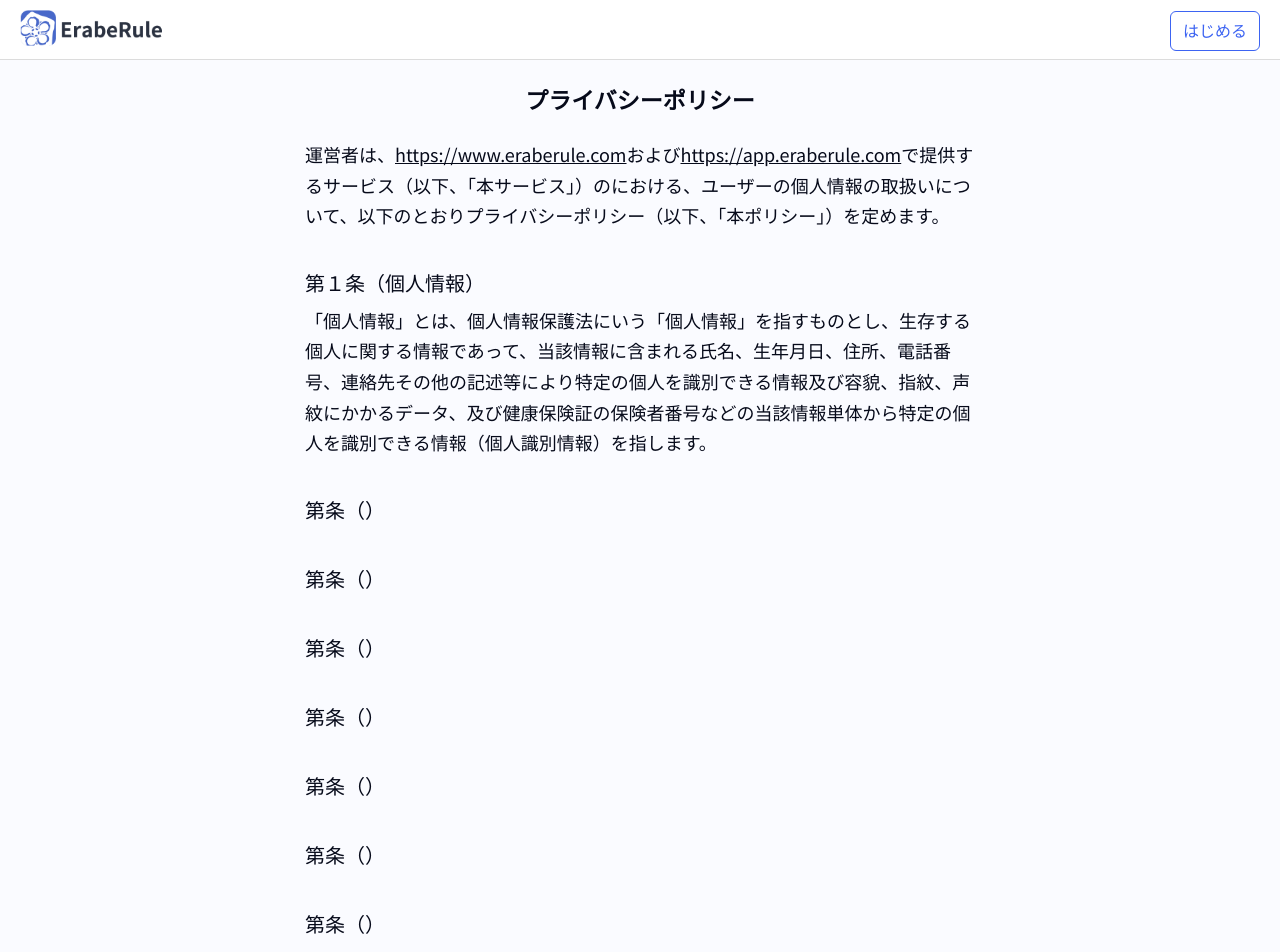
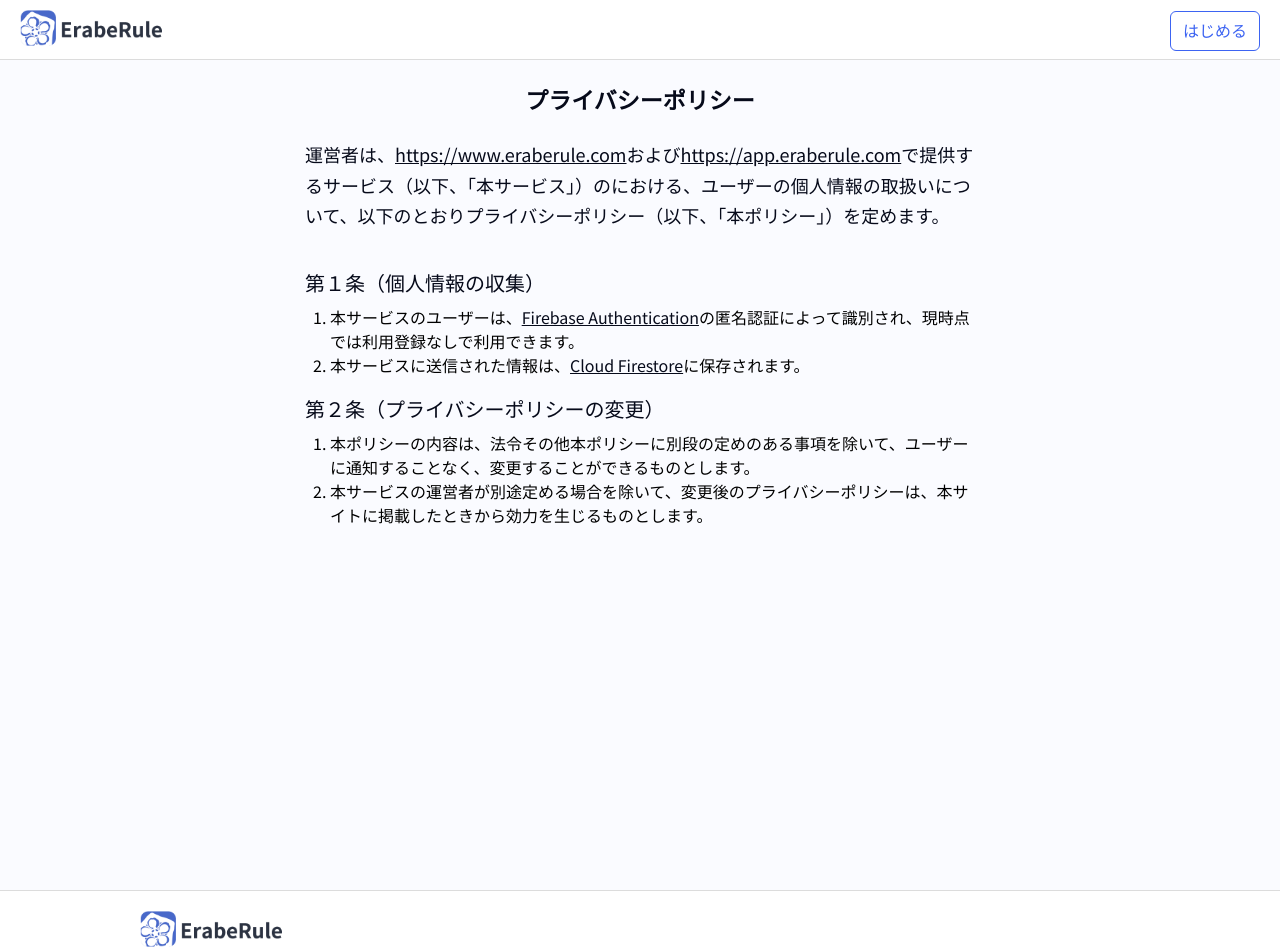
Before and after one commit to moyotsukai/eraberule-lp, a Next.js app: page /privacy in a window 1280 px wide. Shown: the top 952 px of the page. Built offline with nearby package versions, Linux system fonts and the light colour scheme.

Commit message:
add: PrivacyPage

```diff
--- a/components/common/Seo.tsx
+++ b/components/common/Seo.tsx
@@ -11,10 +11,10 @@ const Seo: React.FC<Props> = (props) => {
       <title>{props.title}</title>
       <meta charSet="utf-8" />
       <meta name="viewport" content="width=device-width,initial-scale=1" />
-      <meta name="description" content="ErabeRuleは、様々な投票ルールを実験的に使うことができる投票アプリです。" />
+      <meta name="description" content="様々な投票ルールを実験的に使うことができる投票アプリです。" />
       <meta property="og:url" content="https://www.eraberule.com" />
       <meta property="og:title" content="ErabeRule" />
-      <meta property="og:description" content="ErabeRuleは、様々な投票ルールを実験的に使うことができる投票アプリです。" />
+      <meta property="og:description" content="様々な投票ルールを実験的に使うことができる投票アプリです。" />
       <meta property="og:image" content="https://www.eraberule.com/ogimage_small.png" />
       <meta name="twitter:card" content="summary_large_image" />
       <meta name="twitter:title" content={props.title} />
--- a/components/templates/PrivacyPage.tsx
+++ b/components/templates/PrivacyPage.tsx
@@ -24,69 +24,34 @@ const PrivacyPage: React.FC = () => {
       <Spacer y={10} />
 
       <p css={subtitleStyle}>
-        第１条（個人情報）
+        第１条（個人情報の収集）
       </p>
-      <Text>
-        「個人情報」とは、個人情報保護法にいう「個人情報」を指すものとし、生存する個人に関する情報であって、当該情報に含まれる氏名、生年月日、住所、電話番号、連絡先その他の記述等により特定の個人を識別できる情報及び容貌、指紋、声紋にかかるデータ、及び健康保険証の保険者番号などの当該情報単体から特定の個人を識別できる情報（個人識別情報）を指します。
-      </Text>
+      <ul>
+        <li css={listStyle}>
+          本サービスのユーザーは、
+          <a href="https://firebase.google.com/docs/auth" css={linkStyle}>Firebase Authentication</a>
+          の匿名認証によって識別され、現時点では利用登録なしで利用できます。
+        </li>
+        <li css={listStyle}>
+          本サービスに送信された情報は、
+          <a href="https://firebase.google.com/docs/firestore" css={linkStyle}>Cloud Firestore</a>
+          に保存されます。
+        </li>
+      </ul>
       <Spacer y={10} />
 
       <p css={subtitleStyle}>
-        第条（）
+        第２条（プライバシーポリシーの変更）
       </p>
-      <Text>
-
-      </Text>
+      <ul>
+        <li css={listStyle}>
+          本ポリシーの内容は、法令その他本ポリシーに別段の定めのある事項を除いて、ユーザーに通知することなく、変更することができるものとします。
+        </li>
+        <li css={listStyle}>
+          本サービスの運営者が別途定める場合を除いて、変更後のプライバシーポリシーは、本サイトに掲載したときから効力を生じるものとします。
+        </li>
+      </ul>
       <Spacer y={10} />
-
-      <p css={subtitleStyle}>
-        第条（）
-      </p>
-      <Text>
-
-      </Text>
-      <Spacer y={10} />
-
-      <p css={subtitleStyle}>
-        第条（）
-      </p>
-      <Text>
-
-      </Text>
-      <Spacer y={10} />
-
-      <p css={subtitleStyle}>
-        第条（）
-      </p>
-      <Text>
-
-      </Text>
-      <Spacer y={10} />
-
-      <p css={subtitleStyle}>
-        第条（）
-      </p>
-      <Text>
-
-      </Text>
-      <Spacer y={10} />
-
-      <p css={subtitleStyle}>
-        第条（）
-      </p>
-      <Text>
-
-      </Text>
-      <Spacer y={10} />
-
-      <p css={subtitleStyle}>
-        第条（）
-      </p>
-      <Text>
-
-      </Text>
-      <Spacer y={10} />
-
     </div>
   )
 }
--- a/components/templates/TermsPage.tsx
+++ b/components/templates/TermsPage.tsx
@@ -175,7 +175,6 @@ const TermsPage: React.FC = () => {
         </ul>
       </Text>
       <Spacer y={10} />
-
     </div>
   )
 }
```
